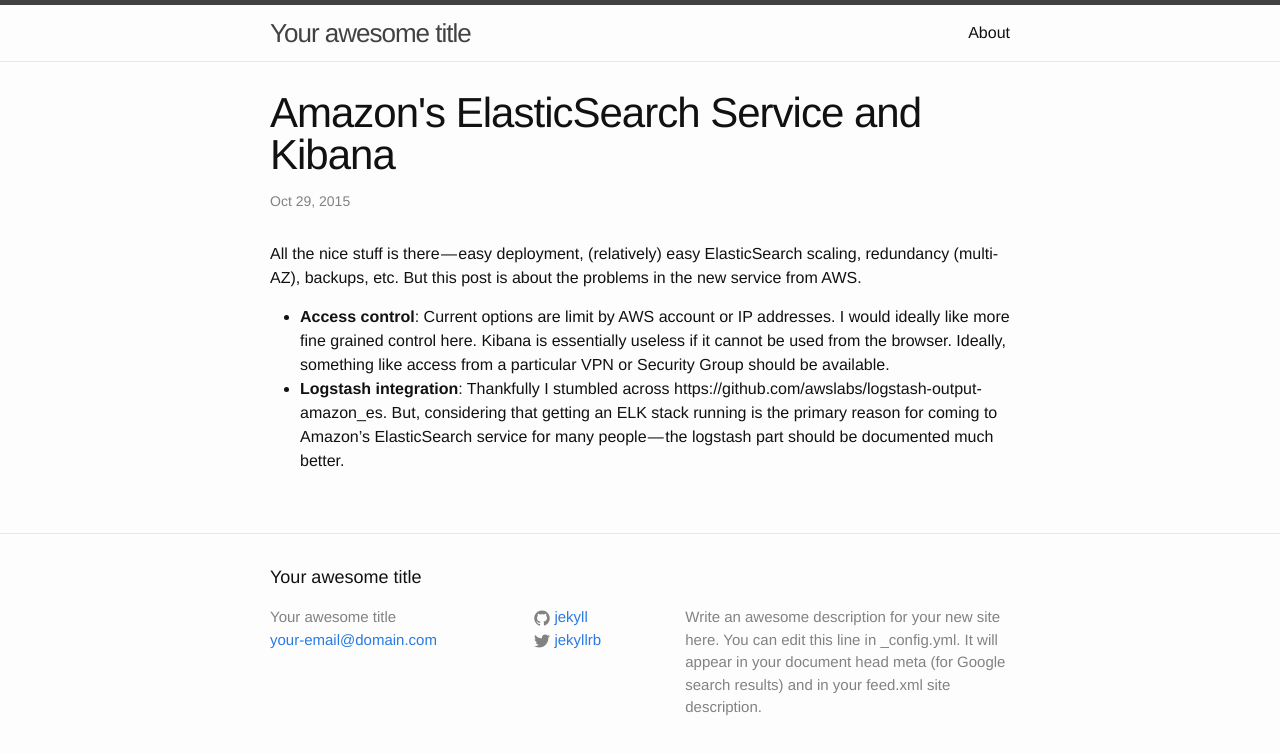
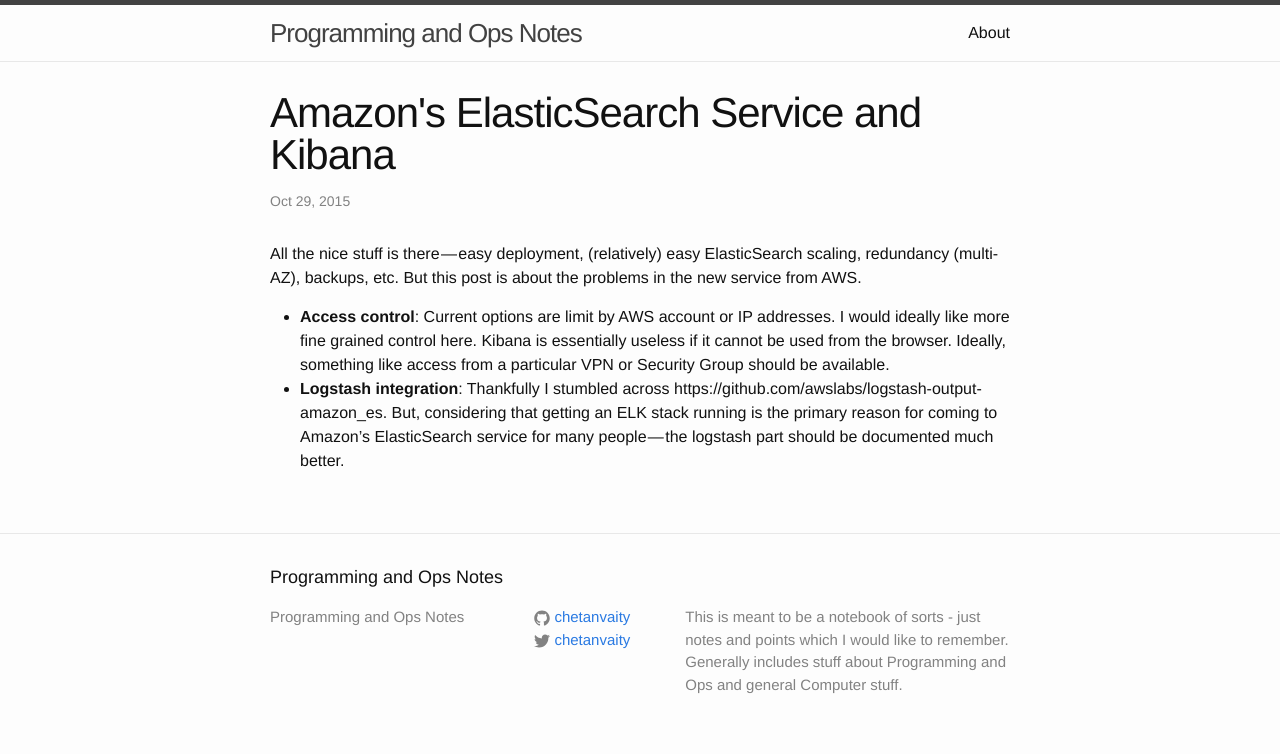
Before and after one commit to chetanvaity/chetanvaity.github.io, a Jekyll site: the page built from _posts/2015-10-29-amazon-elasticsearch-service-and-kibana.md, in a window 1280 px wide. Shown: the top 754 px of the page. Built offline with Jekyll 4.4.1, drawn with Linux system fonts in a browser that asks for light colours.

Commit message:
logstash wala post

```diff
--- a/_config.yml
+++ b/_config.yml
@@ -6,16 +6,16 @@
 # 'jekyll serve'. If you change this file, please restart the server process.
 
 # Site settings
-title: Your awesome title
-email: your-email@domain.com
+title: Programming and Ops Notes
 description: > # this means to ignore newlines until "baseurl:"
-  Write an awesome description for your new site here. You can edit this
-  line in _config.yml. It will appear in your document head meta (for
-  Google search results) and in your feed.xml site description.
+  This is meant to be a notebook of sorts - just notes and points which
+  I would like to remember. Generally includes stuff about Programming and
+  Ops and general Computer stuff.
 baseurl: "" # the subpath of your site, e.g. /blog
-url: "http://yourdomain.com" # the base hostname & protocol for your site
-twitter_username: jekyllrb
-github_username:  jekyll
+url: "http://chetanvaity.github.io" # the base hostname & protocol for your site
+twitter_username: chetanvaity
+github_username:  chetanvaity
 
 # Build settings
 markdown: kramdown
+timezone: America/Los_Angeles
--- a/_posts/2015-10-29-amazon-elasticsearch-service-and-kibana.md
+++ b/_posts/2015-10-29-amazon-elasticsearch-service-and-kibana.md
@@ -4,5 +4,6 @@ title:  "Amazon's ElasticSearch Service and Kibana"
 ---
 
 All the nice stuff is there — easy deployment, (relatively) easy ElasticSearch scaling, redundancy (multi-AZ), backups, etc. But this post is about the problems in the new service from AWS.
-* **Access control**: Current options are limit by AWS account or IP addresses. I would ideally like more fine grained control here. Kibana is essentially useless if it cannot be used from the browser. Ideally, something like access from a particular VPN or Security Group should be available.
-* **Logstash integration**: Thankfully I stumbled across https://github.com/awslabs/logstash-output-amazon_es. But, considering that getting an ELK stack running is the primary reason for coming to Amazon’s ElasticSearch service for many people — the logstash part should be documented much better.
+
+  - **Access control**: Current options are limit by AWS account or IP addresses. I would ideally like more fine grained control here. Kibana is essentially useless if it cannot be used from the browser. Ideally, something like access from a particular VPN or Security Group should be available.
+  - **Logstash integration**: Thankfully I stumbled across https://github.com/awslabs/logstash-output-amazon_es. But, considering that getting an ELK stack running is the primary reason for coming to Amazon’s ElasticSearch service for many people — the logstash part should be documented much better.
```
Also changed, not shown: _posts/2015-10-29-logstash-gotchas.md (added, +14 -0 lines), 8 other files.
